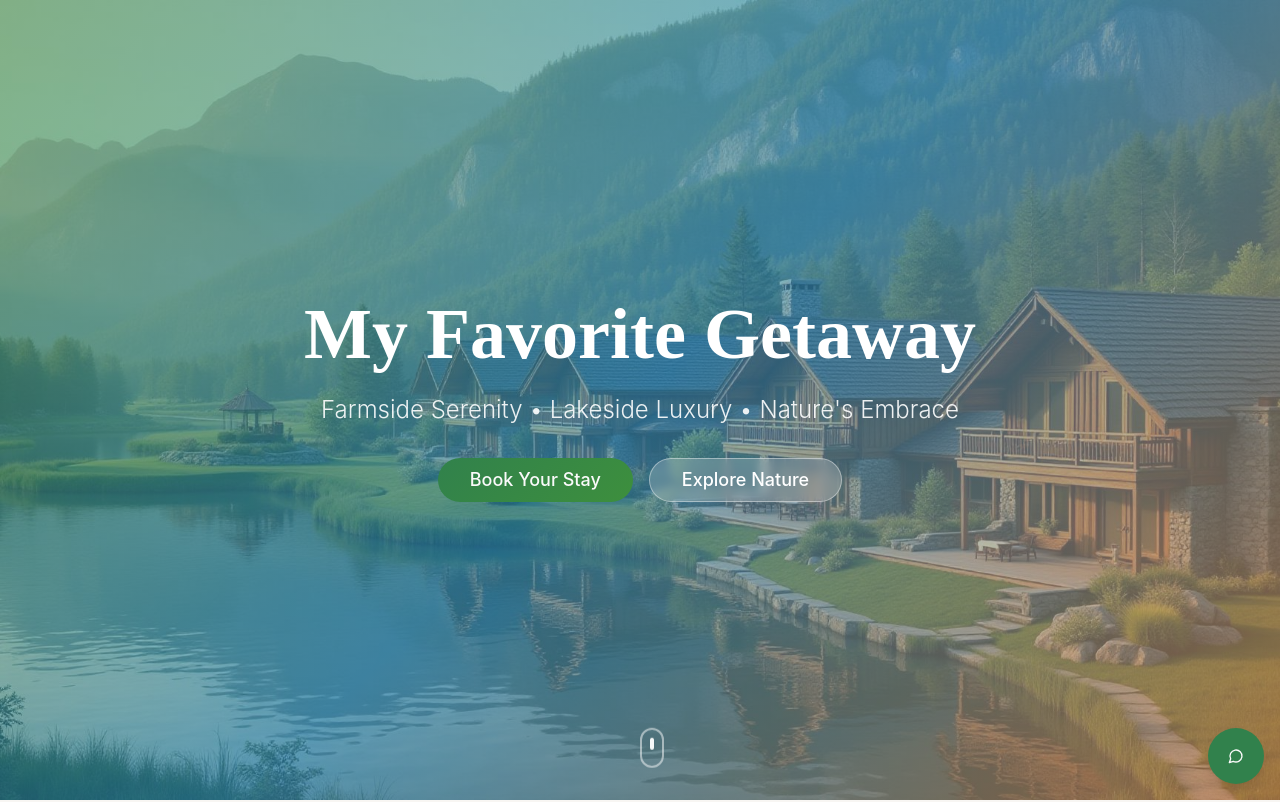
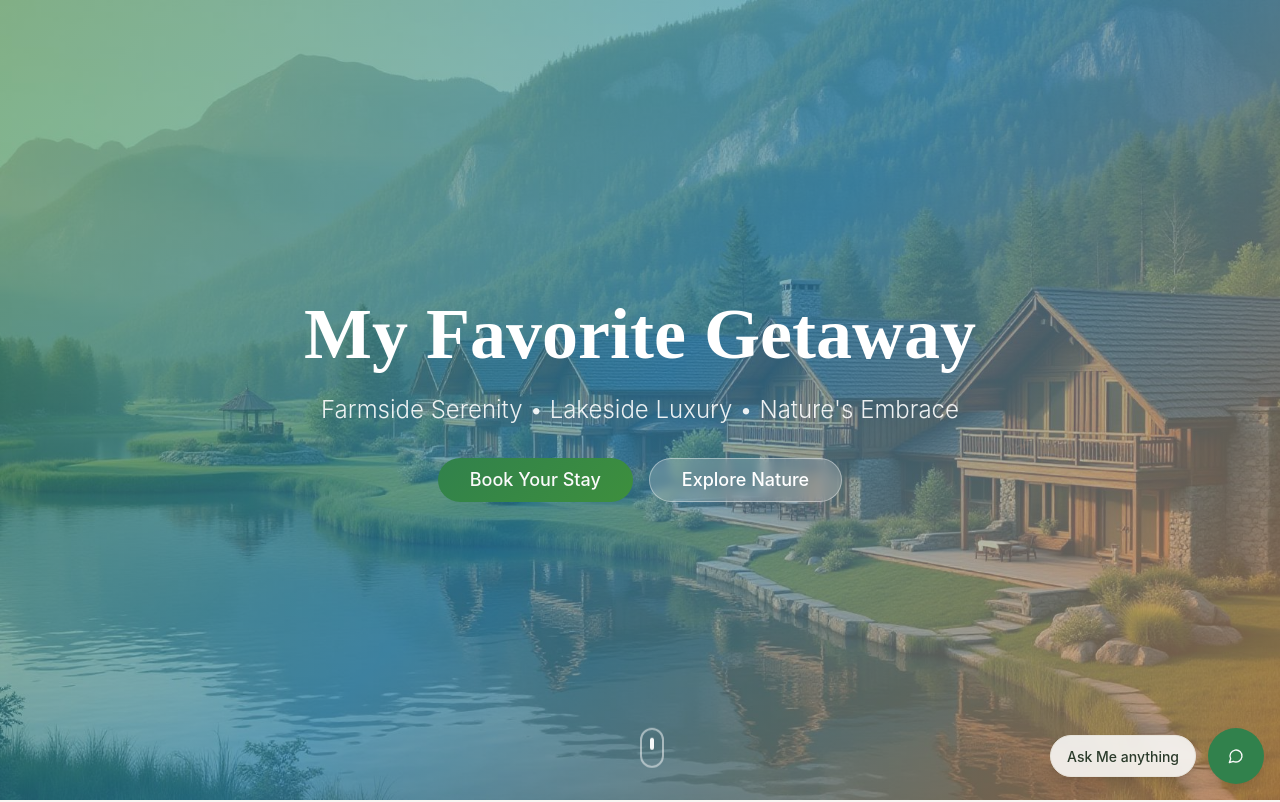
Before and after one commit to kasturic02/my-favorite-getaway, a React (Vite) app: page / in a window 1280 px wide. Shown: the top 802 px of the page. Built offline with nearby package versions, Linux system fonts and the light colour scheme; the HTML template or start-up script is replaced by a standard one.

Commit message:
Add text to chatbot icon

```diff
--- a/src/components/ChatBot.tsx
+++ b/src/components/ChatBot.tsx
@@ -88,9 +88,17 @@ const ChatBot = () => {
       )}
 
       {/* Floating Chat Button */}
+      <div className="fixed bottom-4 right-4 flex items-center gap-3 z-50">
+        {!isOpen && (
+          <div className="bg-background/90 backdrop-blur-sm border rounded-full px-4 py-2 shadow-lg">
+            <span className="text-sm font-medium text-foreground whitespace-nowrap">
+              Ask Me anything
+            </span>
+          </div>
+        )}
         <Button
           onClick={() => setIsOpen(!isOpen)}
-        className="fixed bottom-4 right-4 h-14 w-14 rounded-full shadow-lg z-50 p-0"
+          className="h-14 w-14 rounded-full shadow-lg p-0"
           size="lg"
         >
           {isOpen ? (
@@ -99,6 +107,7 @@ const ChatBot = () => {
             <MessageCircle className="h-6 w-6" />
           )}
         </Button>
+      </div>
     </>
   );
 };
```
Lines whose indentation alone changed are shown as unchanged.
